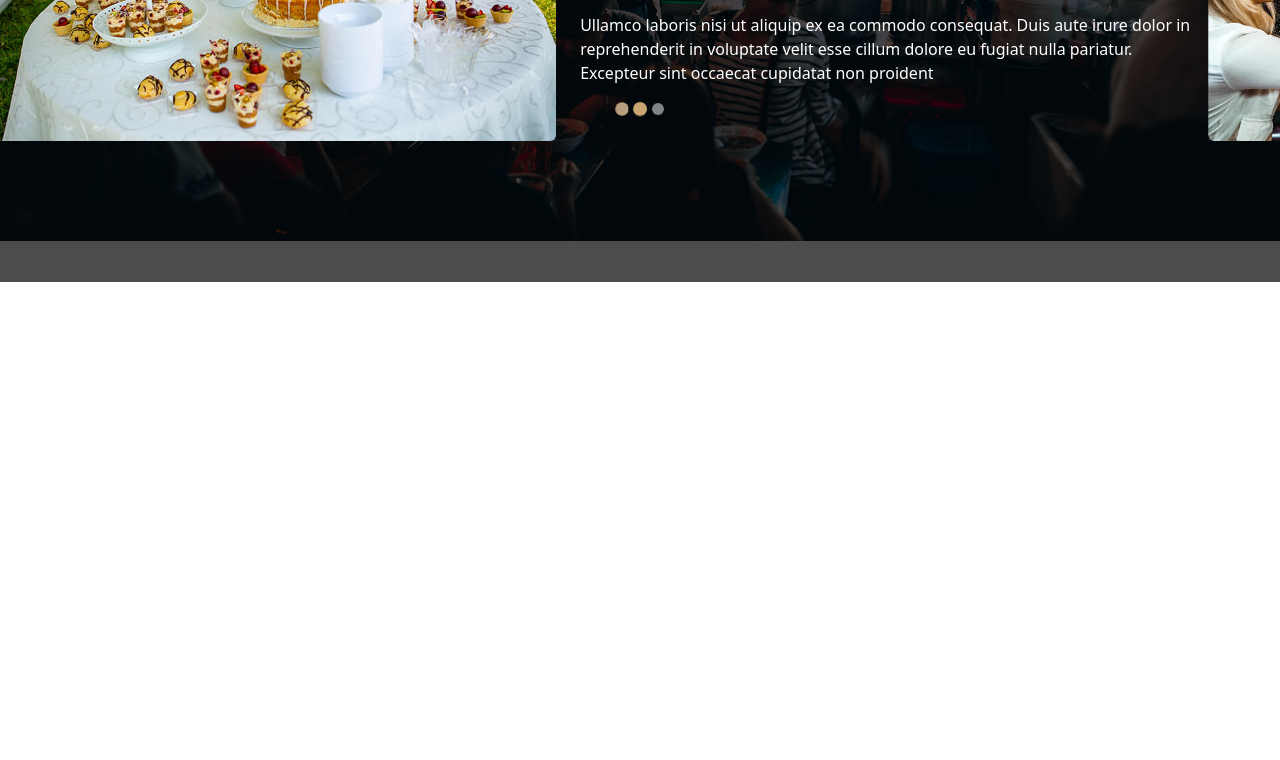
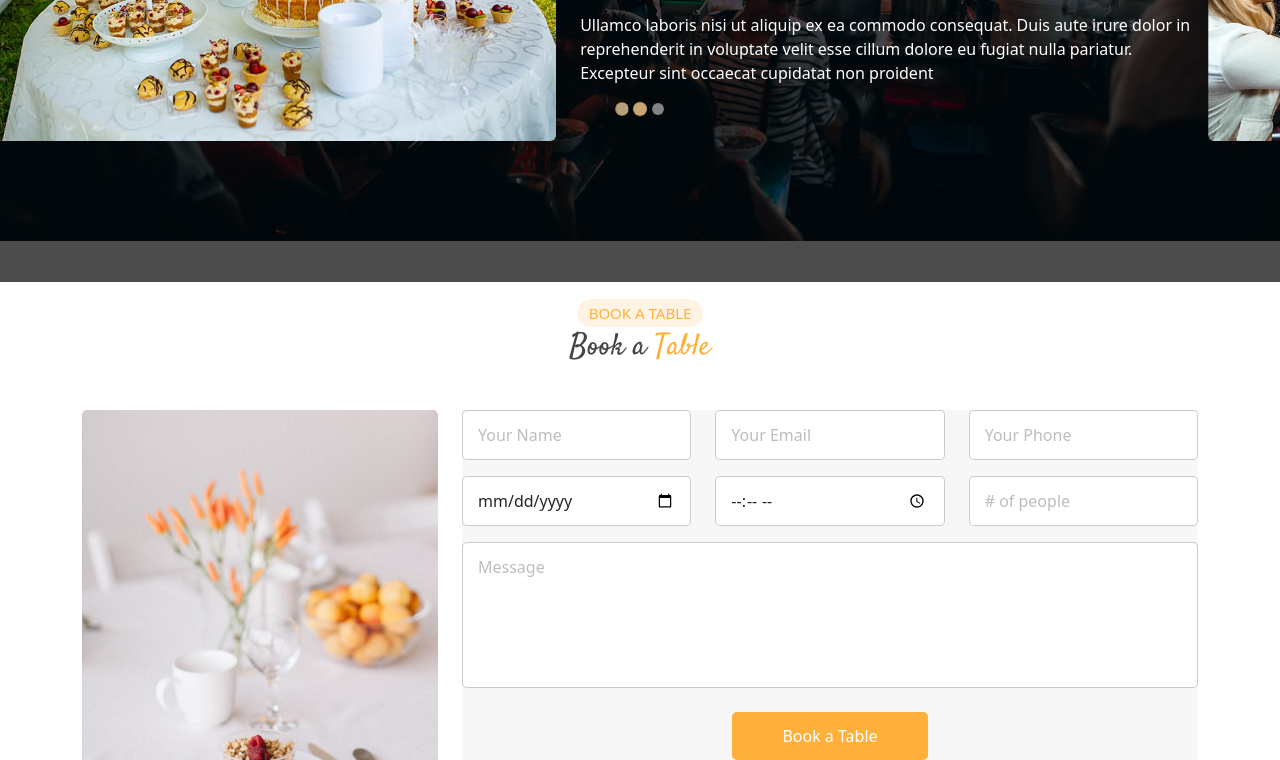
Before and after one commit to ImyMek1/Imane_MaftahElKheir_Final_Projeft_HTML_CSS, a website: page index.html in a window 1280 px wide. Shown: the part 3267-4027 px from the top of the page. Before the commit the page ends 3549 px from the top, so only its background shows below. Drawn offline with nearby package versions, Linux system fonts and the light colour scheme.

Commit message:
BookSection

```diff
--- a/index.html
+++ b/index.html
@@ -440,6 +440,66 @@
         </div>
     </section>
 
+    <!-- booksection -->
+     <section id="book-a-table" class="book-table">
+  <div class="container">
+
+    <div class="section-title">
+      <h2>BOOK A TABLE</h2>
+      <p>Book a <span>Table</span></p>
+    </div>
+
+    <div class="row">
+      <div class="col-lg-4 d-flex align-items-stretch">
+        <img src="/Public/images/reservation.jpg" class="img-fluid book-img" alt="">
+      </div>
+
+      <!-- form -->
+      <div class="col-lg-8 mt-4 mt-lg-0 d-flex align-items-stretch">
+        <form action="" method="post" class="book-form">
+
+          <div class="row">
+            <div class="col-lg-4 col-md-6 form-group">
+              <input type="text" name="name" class="form-control" placeholder="Your Name" required>
+            </div>
+
+            <div class="col-lg-4 col-md-6 form-group mt-3 mt-md-0">
+              <input type="email" class="form-control" name="email" placeholder="Your Email" required>
+            </div>
+
+            <div class="col-lg-4 col-md-6 form-group mt-3 mt-lg-0">
+              <input type="tel" class="form-control" name="phone" placeholder="Your Phone" required>
+            </div>
+
+            <div class="col-lg-4 col-md-6 form-group mt-3">
+              <input type="date" name="date" class="form-control" required>
+            </div>
+
+            <div class="col-lg-4 col-md-6 form-group mt-3">
+              <input type="time" name="time" class="form-control" required>
+            </div>
+
+            <div class="col-lg-4 col-md-6 form-group mt-3">
+              <input type="number" class="form-control" name="people" placeholder="# of people" required>
+            </div>
+          </div>
+
+          <div class="form-group mt-3">
+            <textarea class="form-control" name="message" rows="5" placeholder="Message"></textarea>
+          </div>
+
+          <div class="text-center mt-4">
+            <button type="submit" class="book-btn">Book a Table</button>
+          </div>
+
+        </form>
+      </div>
+
+    </div>
+
+  </div>
+</section>
+
 
 </body>
 
--- a/src/sass/_allModules.scss
+++ b/src/sass/_allModules.scss
@@ -4,3 +4,4 @@
 @import './modules/aboutsection';
 @import './modules/menusection';
 @import './modules/eventsection';
+@import './modules/booksection';
--- /dev/null
+++ b/src/sass/modules/_booksection.scss
@@ -0,0 +1,81 @@
+.book-table {
+  padding: 60px 0;
+
+  .section-title {
+    text-align: center;
+    margin-bottom: 40px;
+
+   h2 {
+            color: #ffb03b;
+            font-size: 15px;
+            border-radius: 25px;
+            background-color: #ffb13b23;
+            display: inline;
+            padding: 4px 12px;
+        }
+
+        p {
+            font-size: 30px;
+            color: #444;
+            font-family: 'Satisfy', sans-serif;
+
+            span {
+                color: #ffb03b;
+            }
+        }
+  }
+
+  .book-img {
+    width: 100%;
+    border-radius: 5px;
+    object-fit: cover;
+  }
+
+  .book-form {
+    width: 100%;
+    background-color: rgba(220, 220, 220, 0.242);;
+
+    .form-control {
+      padding: 12px 15px;
+      border-radius: 5px;
+      background: #fff;
+      border: 1px solid rgba(128, 128, 128, 0.42);
+      transition: 0.3s;
+
+      &::placeholder {
+        color: rgba(128, 128, 128, 0.518);
+      }
+
+      &:focus {
+        // border-color: #cda45e;
+        background: rgba(255, 255, 255, 0.15);
+        box-shadow: none;
+      }
+    }
+
+    textarea.form-control {
+      resize: none;
+    }
+
+    .book-btn {
+      background: #ffb03b;
+      padding: 12px 50px;
+      border-radius: 5px;
+      color: #fff;
+      border: none;
+      font-size: 16px;
+      transition: 0.3s;
+
+      &:hover {
+        background-color: #ffb13b9d;
+      }
+    }
+  }
+
+  /* Responsive */
+  @media (max-width: 991px) {
+    .book-img {
+      margin-bottom: 25px;
+    }
+  }
+}
--- a/src/sass/modules/_navbar.scss
+++ b/src/sass/modules/_navbar.scss
@@ -62,7 +62,7 @@
     }
 }
 
-/* SCROLL EFFECT */
+/* Scroll Effect */
 @supports (animation-timeline: scroll()) {
     .main-navbar {
         animation: navbarScrollAnim linear both;
--- a/src/sass/modules/_whysection.scss
+++ b/src/sass/modules/_whysection.scss
@@ -38,6 +38,7 @@
 
         &:hover {
             background-color: #ffb03b;
+            color: #fff;
         }
 
         span {
@@ -46,13 +47,14 @@
             font-weight: 700;
             color: #ffb03b;
             margin-bottom: 15px;
+
         }
 
         h4 {
             font-size: 22px;
             font-weight: 600;
             margin-bottom: 15px;
-
+            font-family: 'Satisfy', sans-serif;
         }
 
         p {
@@ -61,11 +63,11 @@
             line-height: 1.6;
         }
 
-        span,
-        h4,
-        p:hover {
-            color: #fff;
-        }
+        // span,
+        // h4,
+        // p :hover {
+        //     color: #fff;
+        // }
 
     }
 
```
Also changed, not shown: Public/css/app.css, 1 other file.
